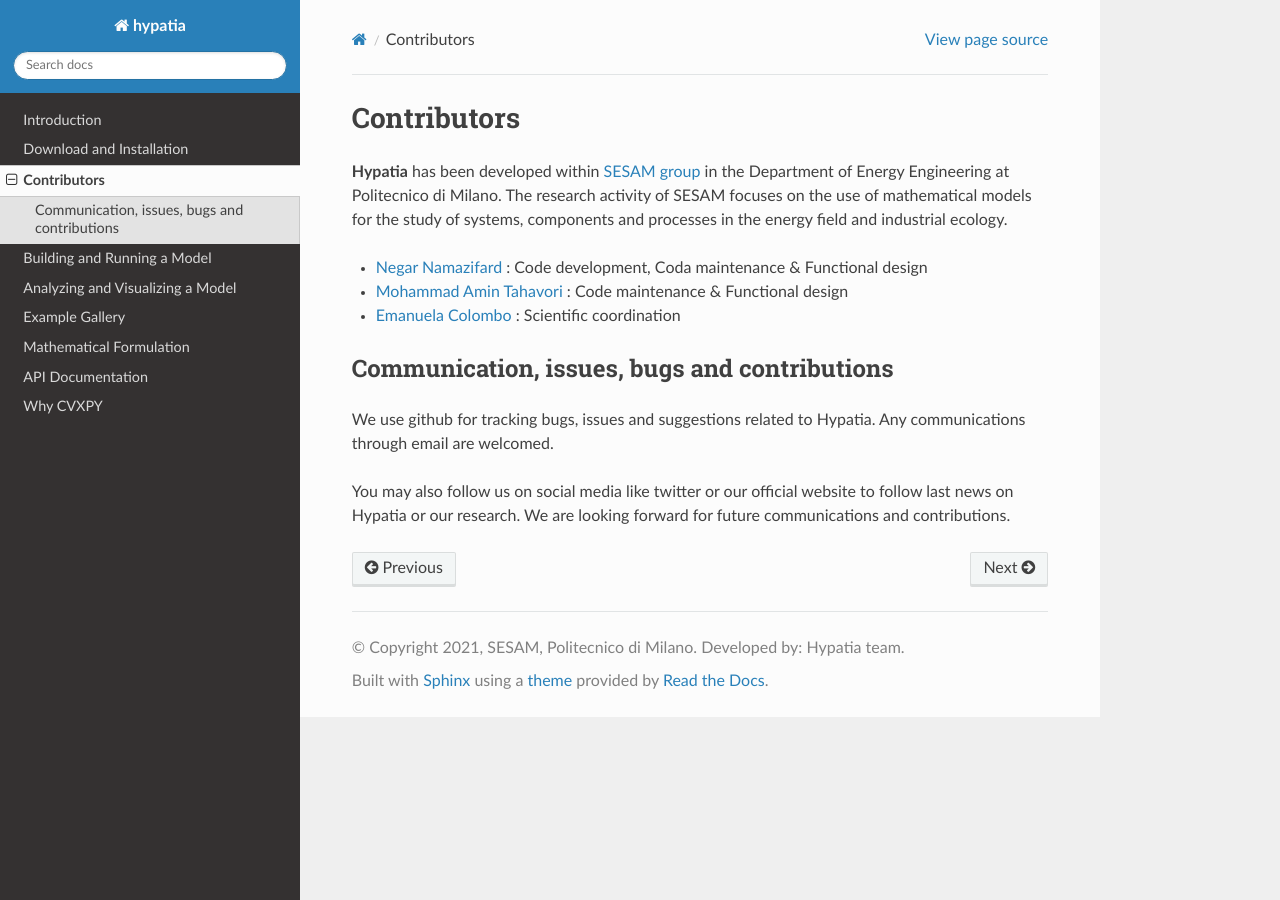
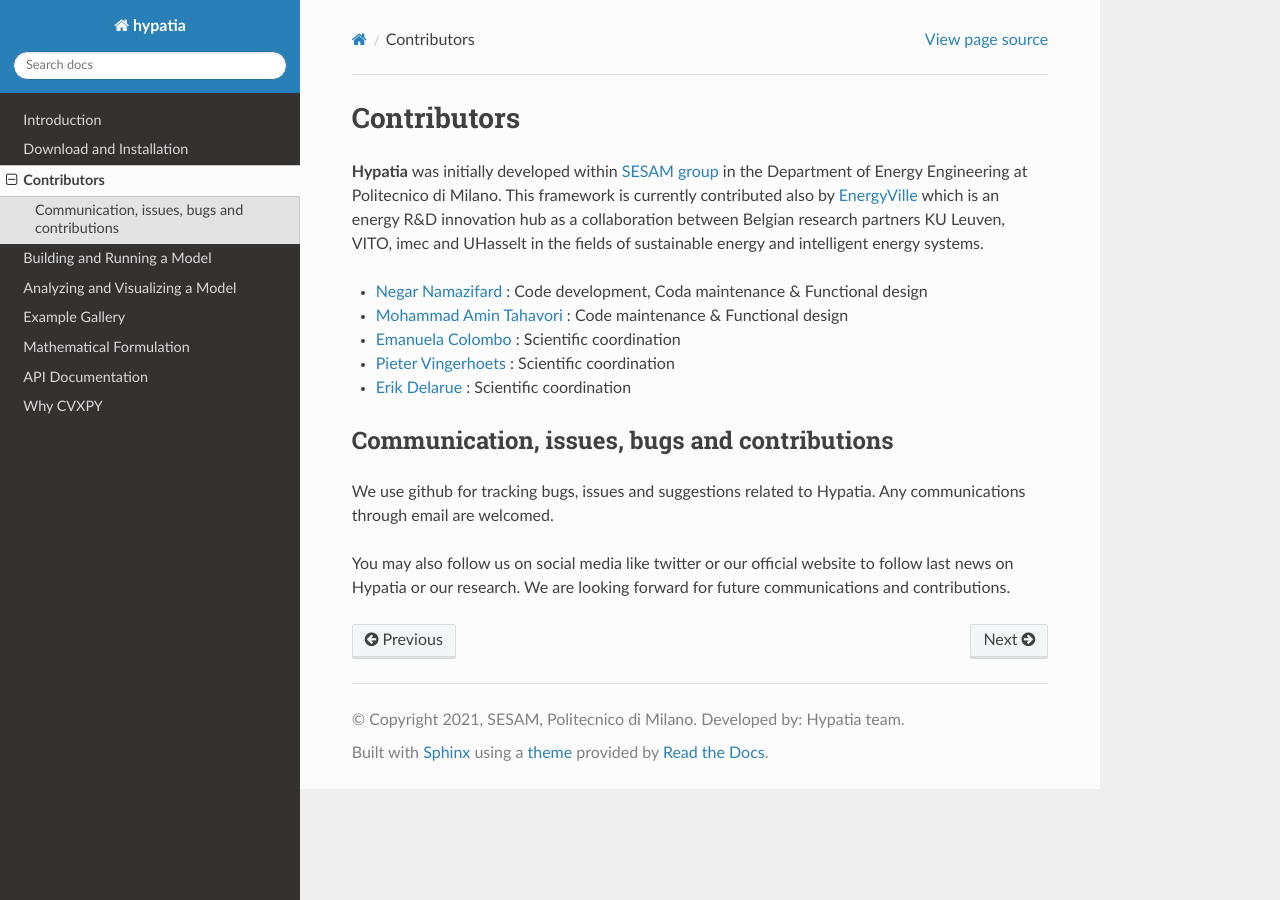
Before and after one commit to Hypatia-Energy-Modelling-Framework/Hypatia, a Sphinx documentation site: the page built from doc/source/contributors.rst, in a window 1280 px wide. Built offline with Sphinx 7.4.7 and the Read the Docs theme 2.0.0, drawn with Linux system fonts in a browser that asks for light colours.

Commit message:
modify docs

```diff
--- a/doc/source/contributors.rst
+++ b/doc/source/contributors.rst
@@ -2,14 +2,17 @@
 Contributors
 =============
 
-**Hypatia** has been developed within `SESAM group <http://sesam.polimi.it/>`_ in the Department of Energy Engineering at Politecnico di Milano.
-The research activity of SESAM focuses on the use of mathematical models for the study of systems, components and processes in the energy field and
-industrial ecology.
+**Hypatia** was initially developed within `SESAM group <http://sesam.polimi.it/>`_ in the Department of Energy Engineering at Politecnico di Milano.
+This framework is currently contributed also by `EnergyVille <https://www.energyville.be/>`_ which is an energy R&D innovation hub as a collaboration between
+Belgian research partners KU Leuven, VITO, imec and UHasselt in the fields of sustainable energy and intelligent energy systems.
 
 
 * `Negar Namazifard  <https://www.linkedin.com/in/negarnamazifard/>`_ : Code development, Coda maintenance & Functional design
 * `Mohammad Amin Tahavori <https://www.linkedin.com/in/mohammadamintahavori/>`_ : Code maintenance & Functional design
 * `Emanuela Colombo <https://www4.ceda.polimi.it/manifesti/manifesti/controller/ricerche/RicercaPerDocentiPublic.do?EVN_DIDATTICA=evento&k_doc=44891&lang=EN&aa=2014&tab_ricerca=1>`_ : Scientific coordination
+* `Pieter Vingerhoets <https://www.linkedin.com/in/pieter-vingerhoets-28ba9755/?originalSubdomain=be>`_ : Scientific coordination
+* `Erik Delarue <https://www.kuleuven.be/wieiswie/nl/person/00050011>`_ : Scientific coordination
+
 
 
 Communication, issues, bugs and contributions
--- a/doc/source/index.rst
+++ b/doc/source/index.rst
@@ -8,7 +8,6 @@ to analyze various energy transition scnerios based on different policies such
 as coal phase out, carbon taxes, renewable incetives and other national and
 international pledges for the possible future energy systems.
 
-Developed by `SESAM Group, Department of Energy, Politecnico di Milano <http://sesam.polimi.it/>`_
 
 Contents
 =============
--- a/doc/source/intro.rst
+++ b/doc/source/intro.rst
@@ -1,7 +1,3 @@
-
-.. image:: https://raw.githubusercontent.com/SESAM-Polimi/MARIO/767d2c0e9e42ae0b6acf7c3a1cc379d7bcd367fa/doc/source/_static/images/polimi.svg
-   :width: 200
-   :align: right
 
 #######################################
 Introduction
```
